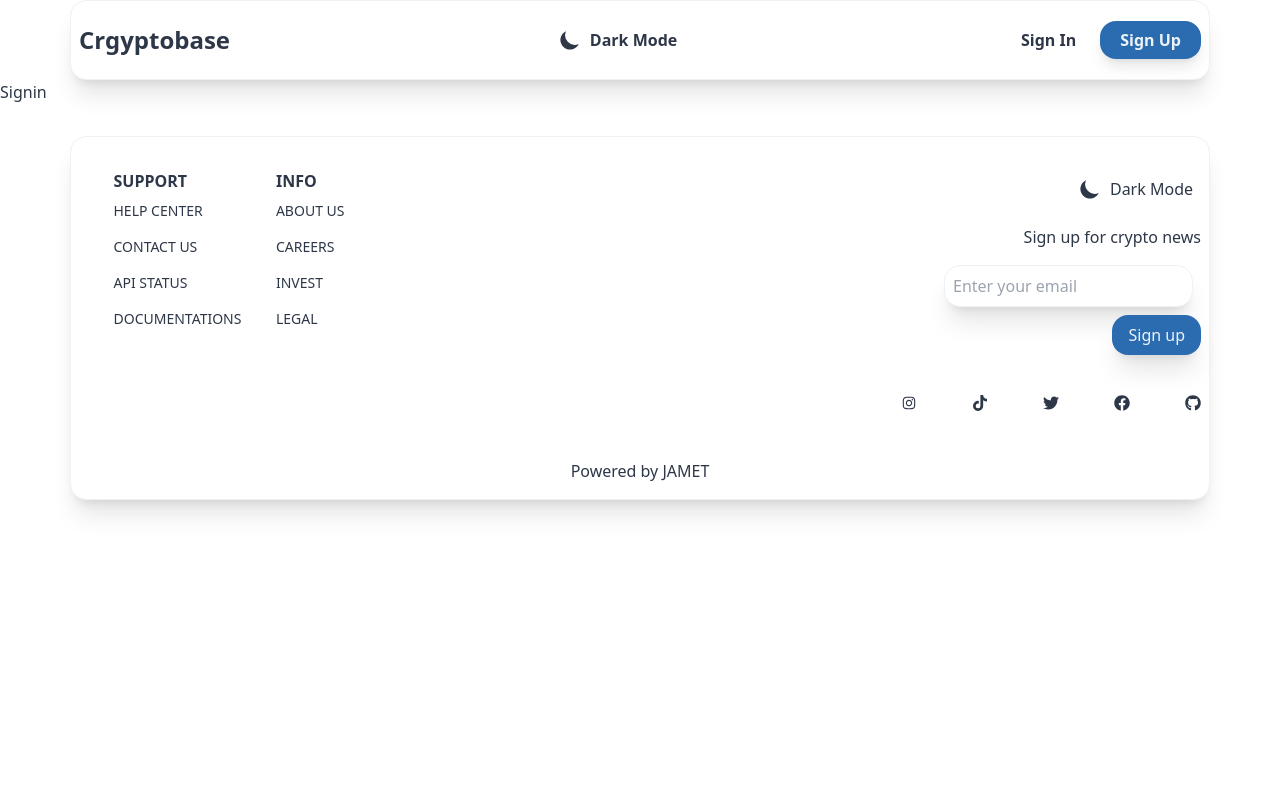
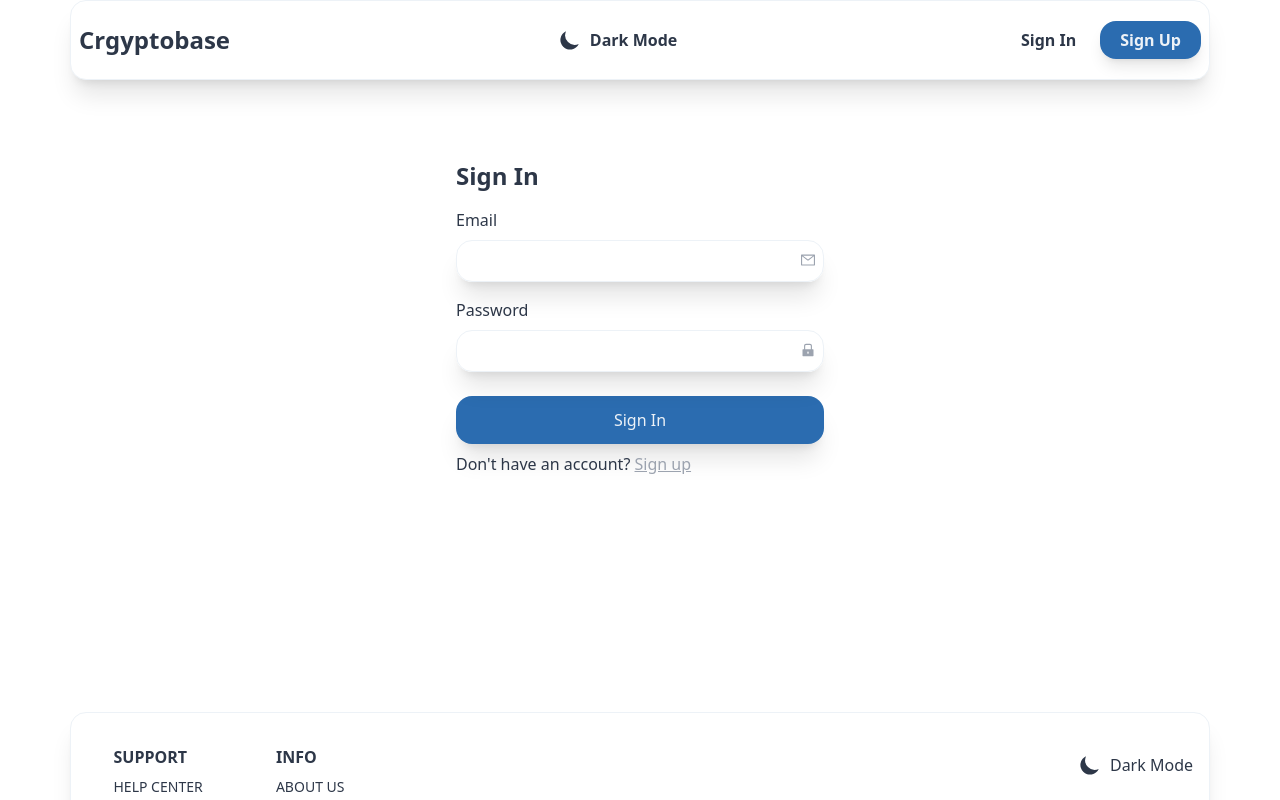
Before and after one commit to chaerulumam/crypto-project, a React (Create React App) app: page /signin in a window 1280 px wide. Shown: the top 800 px of the page. Built offline with nearby package versions, Linux system fonts and the light colour scheme.

Commit message:
sign in section

```diff
--- a/src/routes/Signin.jsx
+++ b/src/routes/Signin.jsx
@@ -1,7 +1,46 @@
 import React from "react";
+import { AiFillLock, AiOutlineMail } from "react-icons/ai";
+import { Link } from "react-router-dom";
 
 const Signin = () => {
-  return <div>Signin</div>;
+  return (
+    <div>
+      <div className="max-w-[400px] mx-auto min-h-[600px] px-4 py-20">
+        <h1 className="font-bold text-2xl">Sign In</h1>
+        <form>
+          <div className="my-4">
+            <label>Email</label>
+            <div className="my-2 w-full relative rounded-2xl shadow-xl">
+              <input
+                className="w-full p-2 bg-primary border border-input rounded-2xl"
+                type="email"
+              />
+              <AiOutlineMail className="absolute right-2 top-3 text-gray-400" />
+            </div>
+          </div>
+          <div className="my-4">
+            <label>Password</label>
+            <div className="my-2 w-full relative rounded-2xl shadow-xl">
+              <input
+                className="w-full p-2 bg-primary border border-input rounded-2xl"
+                type="password"
+              />
+              <AiFillLock className="absolute right-2 top-3 text-gray-400" />
+            </div>
+          </div>
+          <button className="w-full my-2 p-3 bg-button text-btnText rounded-2xl shadow-xl">
+            Sign In
+          </button>
+        </form>
+        <p>
+          Don't have an account?{" "}
+          <Link to="/signup" className="text-gray-400 underline">
+            Sign up
+          </Link>
+        </p>
+      </div>
+    </div>
+  );
 };
 
 export default Signin;
```
